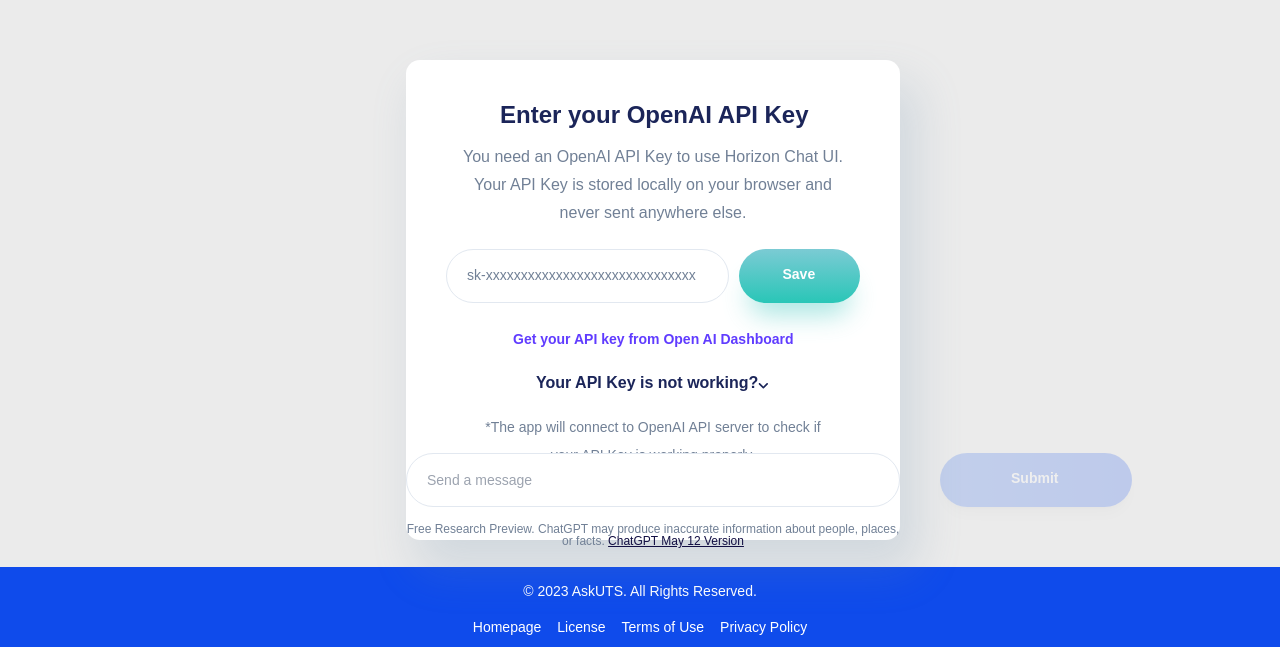
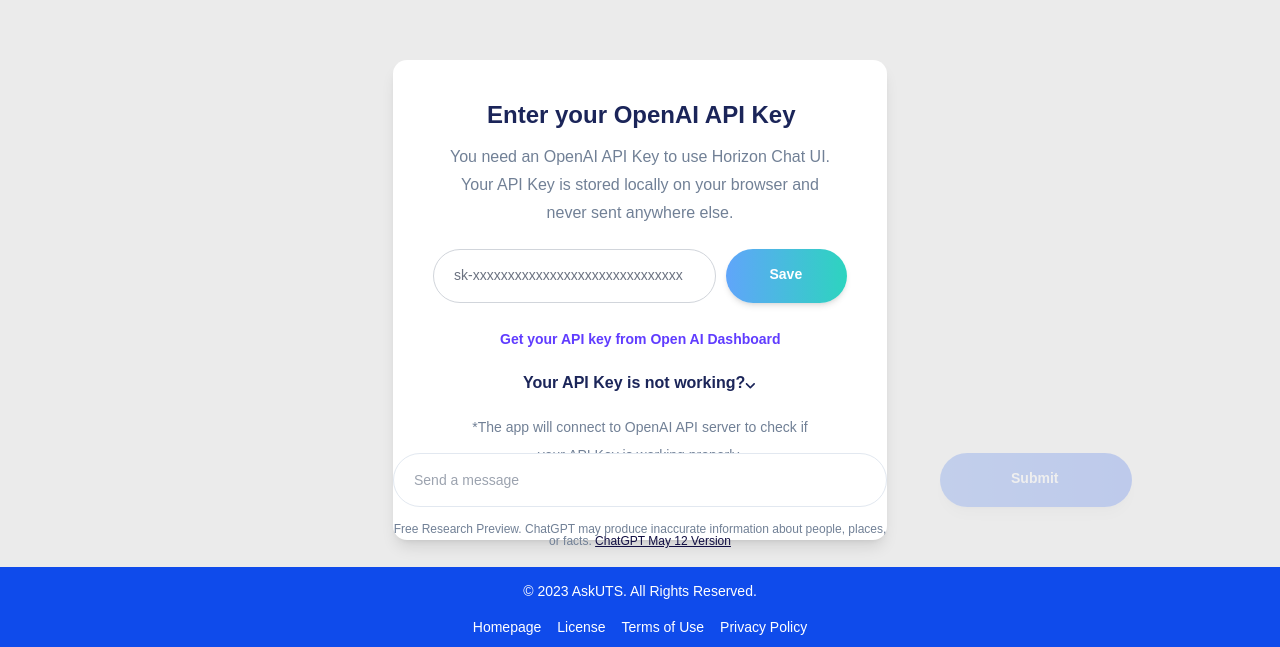
Before and after one commit to ndang247/2023-sis-team-8, a React (Vite) app in the folder fe/: page / in a window 1280 px wide. Shown: the part 153-800 px from the top of the page. Built offline with nearby package versions, Linux system fonts and the light colour scheme.

Commit message:
Minor style changes

```diff
--- a/fe/src/components/UserChatLayout.jsx
+++ b/fe/src/components/UserChatLayout.jsx
@@ -6,35 +6,39 @@
     <>
       <div className="box-border m-auto flex flex-col min-h-screen justify-between items-center">
         <main className="flex-grow flex flex-row items-center justify-center mt-[20%]">
-          <div className="api-key-card">
-            <div className="save-button">
-              <div className="save">Save</div>
+          <div className="bg-white rounded-[14px] w-[494px] h-[480px] absolute left-1/2 transform -translate-x-1/2 top-[213px] shadow-lg overflow-hidden">
+            <div className="bg-gradient-to-r from-blue-400 to-teal-400 rounded-full flex flex-row items-center justify-center w-[121px] h-[54px] absolute left-[333px] top-[189px] shadow-md overflow-hidden">
+              <div className="text-[#fff] text-left font-semibold text-[14px] leading-[16px] relative w-[34px] h-[20px]">
+                Save
+              </div>
             </div>
-            <div className="input2">
-              <div className="sk-xxxxxxxxxxxxxxxxxxxxxxxxxxxxxx">
+            <div className="bg-[#fff] rounded-full border-solid border-gray-300 border w-[283px] h-[54px] absolute left-[40px] top-[189px] overflow-hidden">
+              <div className="text-gray-500 text-left font-medium text-[14px] leading-[100%] absolute left-[20px] top-[18px]">
                 sk-xxxxxxxxxxxxxxxxxxxxxxxxxxxxxx
               </div>
             </div>
-            <div className="title">Enter your OpenAI API Key</div>
-            <div className="body">
+            <div className="title text-[#1b2559] text-left font-bold text-[24px] leading-[100%] absolute">
+              Enter your OpenAI API Key
+            </div>
+            <div className="body text-[#718096] text-center font-medium text-[16px] leading-[28px] absolute w-[398px]">
               You need an OpenAI API Key to use Horizon Chat UI.
               <br />
               Your API Key is stored locally on your browser and never sent
               anywhere else.
             </div>
-            <div className="the-app-will-connect-to-open-ai-api-server-to-check-if-your-api-key-is-working-properly">
+            <div className="the-app-will-connect-to-open-ai-api-server-to-check-if-your-api-key-is-working-properly text-[#718096] text-center font-medium text-[14px] leading-[28px] absolute w-[352px]">
               *The app will connect to OpenAI API server to check if your API
               Key is working properly.
             </div>
-            <div className="get-your-api-key-from-open-ai-dashboard">
+            <div className="get-your-api-key-from-open-ai-dashboard text-[#603cff] text-center font-semibold text-[14px] leading-[28px] absolute">
               Get your API key from Open AI Dashboard
             </div>
-            <div className="your-api-key-is-not-working">
-              <div className="your-api-key-is-not-working2">
+            <div className="absolute inset-0">
+              <div className="your-api-key-is-not-working text-[#1b2559] text-center font-bold text-[16px] leading-[28px] absolute">
                 Your API Key is not working?
               </div>
               <svg
-                className="vector3"
+                className="vector3 absolute left-[362.31px] top-[323px] overflow-visible"
                 width="10"
                 height="6"
                 viewBox="0 0 10 6"
@@ -51,7 +55,7 @@
 
           {/* Chat input */}
           <input
-            className="absolute border border-[#e2e8f0] rounded-full w-[494px] h-[54px] overflow-hidden left-1/2 transform -translate-x-[234px] bottom-[140px] text-left text-[#718096] font-medium text-[14px] leading-[100%] pl-[20px]"
+            className="absolute border border-[#e2e8f0] rounded-full w-[494px] h-[54px] overflow-hidden left-1/2 transform -translate-x-1/2 bottom-[140px] text-left text-[#718096] font-medium text-[14px] leading-[100%] pl-[20px]"
             placeholder="Send a message"
           ></input>
 
@@ -66,7 +70,7 @@
           </button>
 
           {/* Disclaimer */}
-          <div className="text-center font-medium text-[12px] leading-[100%] absolute left-1/2 transform -translate-x-[234px] bottom-[100px] w-[494px]">
+          <div className="text-center font-medium text-[12px] leading-[100%] absolute left-1/2 transform -translate-x-1/2 bottom-[100px] w-[494px]">
             <span>
               <span className="text-[#718096] font-medium text-[12px] leading-[100%]">
                 Free Research Preview. ChatGPT may produce inaccurate
@@ -111,15 +115,6 @@
             </a>
           </div>
         </footer>
-        {/* <footer className="text-[#718096] text-center bg-gray-950 w-screen h-20">
-          <div className="mt-3">© 2023 AskUTS. All Rights Reserved.</div>
-          <div className="space-x-4 mt-3">
-            <a href="">Hompage</a>
-            <a href="">License</a>
-            <a href="">Terms of Use</a>
-            <a href="">Privacy Policy</a>
-          </div>
-        </footer> */}
       </div>
     </>
   );
--- a/fe/src/css/userChatLayoutStyles.css
+++ b/fe/src/css/userChatLayoutStyles.css
@@ -2,237 +2,28 @@
 @tailwind components;
 @tailwind utilities;
 
-.button {
-  background: linear-gradient(
-    15.46deg,
-    rgba(74, 37, 225, 1) 0%,
-    rgba(123, 90, 255, 1) 92.70905256271362%
-  );
-  border-radius: 45px;
-  opacity: 0.20000000298023224;
-  display: flex;
-  flex-direction: row;
-  gap: 0px;
-  align-items: center;
-  justify-content: center;
-  width: 192px;
-  height: 54px;
-  position: absolute;
-  left: 1053px;
-  top: 825px;
-  box-shadow: 0px 21px 27px -10px rgba(96, 60, 255, 0.48);
-  overflow: hidden;
-}
-.toggle {
-  position: absolute;
-  inset: 0;
-}
-.gpt-3-5 {
-  width: 174px;
-  height: 70px;
-  position: static;
-}
-.background {
-  width: 174px;
-  height: 70px;
-  position: static;
-}
-.rectangle-3 {
-  border-radius: 0px;
-  position: absolute;
-  left: 623px;
-  top: 12px;
-  overflow: visible;
-}
-.frame-44 {
-  border-radius: 78px;
-  padding: 11.7px;
-  display: flex;
-  flex-direction: row;
-  gap: 6.5px;
-  align-items: center;
-  justify-content: center;
-  position: absolute;
-  left: 648px;
-  top: 27.5px;
-  overflow: visible;
-}
-.text {
-  width: 76px;
-  height: 18px;
-  position: static;
-}
-.gpt-3-52 {
-  color: #120f43;
-  text-align: left;
-  font: 700 18px/18px "Plus Jakarta Sans", sans-serif;
-  position: absolute;
-  left: 697px;
-  top: 38px;
-}
-.gpt-4 {
-  opacity: 0.20000000298023224;
-  width: 108px;
-  height: 39px;
-  position: static;
-}
-.frame-442 {
-  border-radius: 78px;
-  padding: 11.7px;
-  display: flex;
-  flex-direction: row;
-  gap: 6.5px;
-  align-items: center;
-  justify-content: center;
-  position: absolute;
-  left: 819px;
-  top: 27.5px;
-  overflow: visible;
-}
-.text2 {
-  width: 59px;
-  height: 18px;
-  position: static;
-}
-.gpt-42 {
-  color: #120f43;
-  text-align: left;
-  font: 700 18px/18px "Plus Jakarta Sans", sans-serif;
-  position: absolute;
-  left: 868px;
-  top: 38px;
-}
-.no-plugins-enabled {
-  position: absolute;
-  inset: 0;
-}
-.no-plugins-enabled2 {
-  color: #718096;
-  text-align: left;
-  font: 500 14px/26px "Plus Jakarta Sans", sans-serif;
-  position: absolute;
-  left: calc(50% - 72px);
-  top: calc(50% - 388px);
-}
-.vector2 {
-  position: absolute;
-  left: 847.65px;
-  top: 116.5px;
-  transform: translate(-9.31px, 0px);
-  overflow: visible;
-}
-.api-key-card {
-  background: #ffffff;
-  border-radius: 14px;
-  width: 494px;
-  height: 480px;
-  position: absolute;
-  left: calc(50% - 234px);
-  top: 213px;
-  box-shadow: 14px 27px 45px 4px rgba(112, 144, 176, 0.2);
-  overflow: hidden;
-}
-.save-button {
-  background: linear-gradient(
-    180deg,
-    rgba(123, 203, 212, 1) 0%,
-    rgba(41, 198, 183, 1) 100%
-  );
-  border-radius: 45px;
-  display: flex;
-  flex-direction: row;
-  gap: 0px;
-  align-items: center;
-  justify-content: center;
-  width: 121px;
-  height: 54px;
-  position: absolute;
-  left: 333px;
-  top: 189px;
-  box-shadow: 0px 21px 27px -10px rgba(67, 200, 192, 0.47);
-  overflow: hidden;
-}
-.save {
-  color: #ffffff;
-  text-align: left;
-  font: 600 14px/16px "Plus Jakarta Sans", sans-serif;
-  position: relative;
-  width: 34px;
-  height: 20px;
-}
-.input2 {
-  background: #ffffff;
-  border-radius: 45px;
-  border-style: solid;
-  border-color: #e2e8f0;
-  border-width: 1px;
-  width: 283px;
-  height: 54px;
-  position: absolute;
-  left: 40px;
-  top: 189px;
-  overflow: hidden;
-}
-.sk-xxxxxxxxxxxxxxxxxxxxxxxxxxxxxx {
-  color: #718096;
-  text-align: left;
-  font: 500 14px/100% "Plus Jakarta Sans", sans-serif;
-  position: absolute;
-  left: 20px;
-  top: 18px;
-}
 .title {
-  color: #1b2559;
-  text-align: left;
-  font: 700 24px/100% "Plus Jakarta Sans", sans-serif;
-  position: absolute;
   left: calc(50% - 153px);
   top: calc(50% - 197px);
 }
 .body {
-  color: #718096;
-  text-align: center;
-  font: 500 16px/28px "Plus Jakarta Sans", sans-serif;
-  position: absolute;
   left: calc(50% - 199px);
   top: calc(50% - 157px);
-  width: 398px;
 }
 .the-app-will-connect-to-open-ai-api-server-to-check-if-your-api-key-is-working-properly {
-  color: #718096;
-  text-align: center;
-  font: 500 14px/28px "Plus Jakarta Sans", sans-serif;
-  position: absolute;
   left: calc(50% - 176px);
   top: calc(50% - -113px);
-  width: 352px;
 }
 .get-your-api-key-from-open-ai-dashboard {
-  color: #603cff;
-  text-align: center;
-  font: 600 14px/28px "Plus Jakarta Sans", sans-serif;
-  position: absolute;
   left: calc(50% - 140px);
   top: calc(50% - -25px);
 }
 .your-api-key-is-not-working {
-  position: absolute;
-  inset: 0;
-}
-.your-api-key-is-not-working2 {
-  color: #1b2559;
-  text-align: center;
-  font: 700 16px/28px "Plus Jakarta Sans", sans-serif;
-  position: absolute;
   left: calc(50% - 117px);
   top: calc(50% - -69px);
 }
 .vector3 {
-  position: absolute;
-  left: 362.31px;
-  top: 323px;
   transform: translate(-9.31px, 0px);
-  overflow: visible;
 }
 
 html,
```
